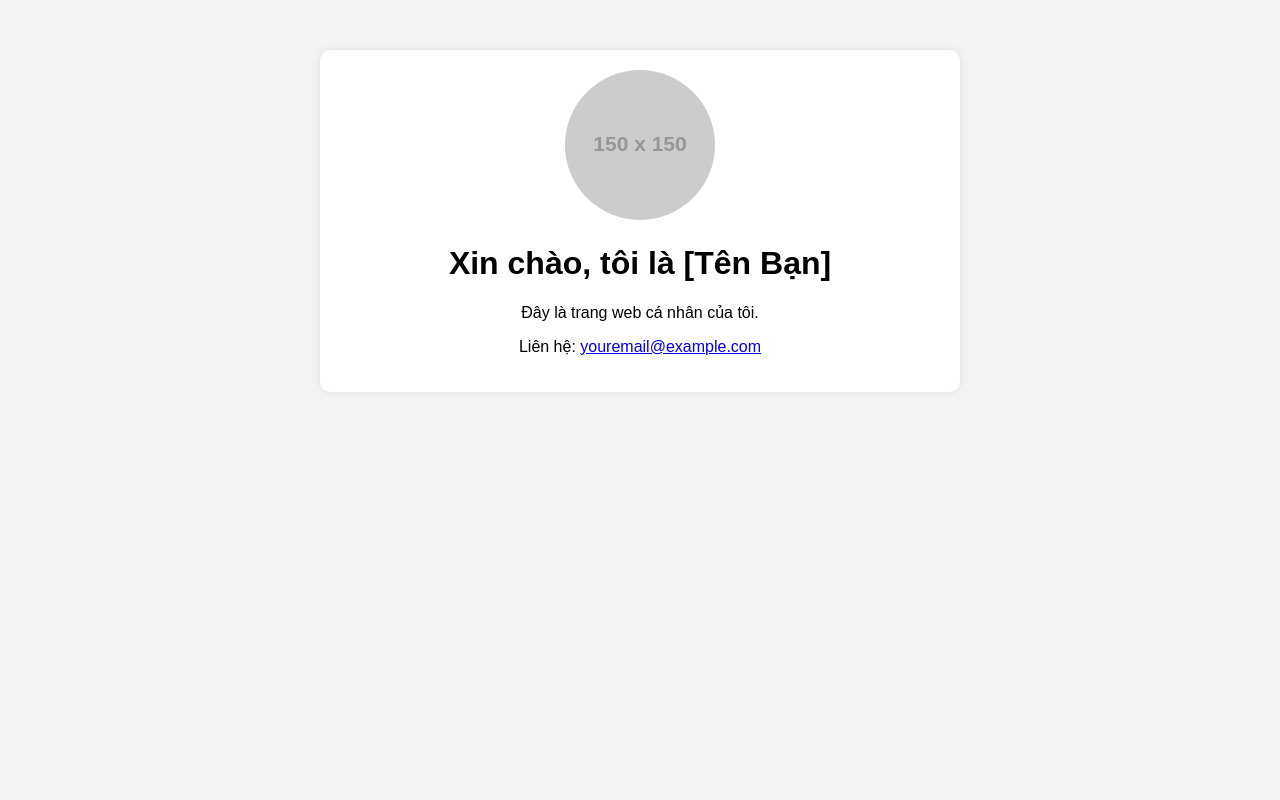
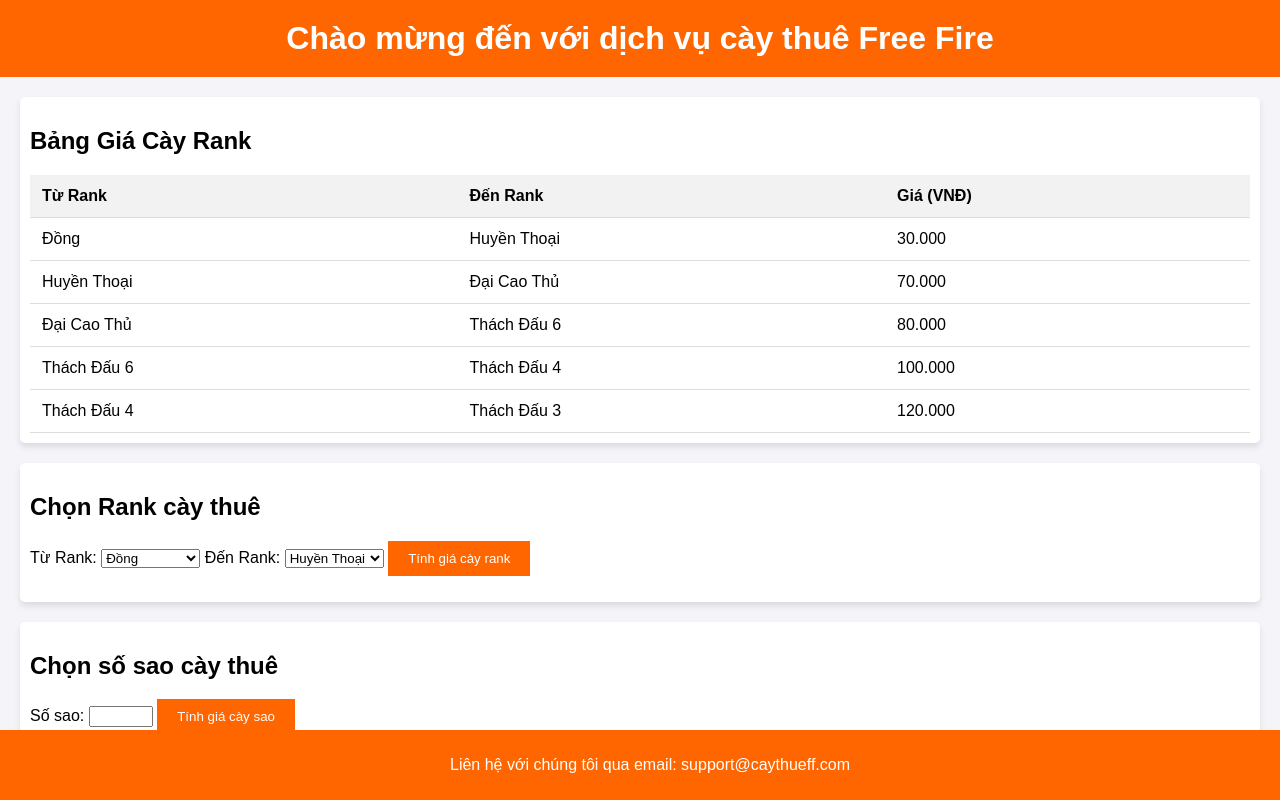
Before and after one commit to cacdai1234/cacdai1234.github.io, a plain HTML site: page index.html in a window 1280 px wide. Drawn offline with Linux system fonts and the light colour scheme; placeholder pictures from the web are drawn by us.

Commit message:
Add files via upload

```diff
--- a/index.html
+++ b/index.html
@@ -3,34 +3,91 @@
 <head>
     <meta charset="UTF-8">
     <meta name="viewport" content="width=device-width, initial-scale=1.0">
-    <title>Giới Thiệu Bản Thân</title>
-    <style>
-        body {
-            font-family: Arial, sans-serif;
-            text-align: center;
-            margin: 50px;
-            background-color: #f4f4f4;
-        }
-        .container {
-            max-width: 600px;
-            background: white;
-            padding: 20px;
-            border-radius: 10px;
-            box-shadow: 0px 0px 10px rgba(0, 0, 0, 0.1);
-            margin: auto;
-        }
-        img {
-            width: 150px;
-            border-radius: 50%;
-        }
-    </style>
+    <title>Cày Thuê Free Fire</title>
+    <link rel="stylesheet" href="styles.css">
 </head>
 <body>
-    <div class="container">
-        <img src="https://via.placeholder.com/150" alt="Ảnh đại diện">
-        <h1>Xin chào, tôi là [Tên Bạn]</h1>
-        <p>Đây là trang web cá nhân của tôi.</p>
-        <p>Liên hệ: <a href="mailto:youremail@example.com">youremail@example.com</a></p>
-    </div>
+    <header>
+        <h1>Chào mừng đến với dịch vụ cày thuê Free Fire</h1>
+    </header>
+
+    <section class="price-table">
+        <h2>Bảng Giá Cày Rank</h2>
+        <table>
+            <thead>
+                <tr>
+                    <th>Từ Rank</th>
+                    <th>Đến Rank</th>
+                    <th>Giá (VNĐ)</th>
+                </tr>
+            </thead>
+            <tbody>
+                <tr>
+                    <td>Đồng</td>
+                    <td>Huyền Thoại</td>
+                    <td>30.000</td>
+                </tr>
+                <tr>
+                    <td>Huyền Thoại</td>
+                    <td>Đại Cao Thủ</td>
+                    <td>70.000</td>
+                </tr>
+                <tr>
+                    <td>Đại Cao Thủ</td>
+                    <td>Thách Đấu 6</td>
+                    <td>80.000</td>
+                </tr>
+                <tr>
+                    <td>Thách Đấu 6</td>
+                    <td>Thách Đấu 4</td>
+                    <td>100.000</td>
+                </tr>
+                <tr>
+                    <td>Thách Đấu 4</td>
+                    <td>Thách Đấu 3</td>
+                    <td>120.000</td>
+                </tr>
+            </tbody>
+        </table>
+    </section>
+
+    <section class="rank-price">
+        <h2>Chọn Rank cày thuê</h2>
+        <label for="rank-from">Từ Rank:</label>
+        <select id="rank-from">
+            <option value="Đồng">Đồng</option>
+            <option value="Huyền Thoại">Huyền Thoại</option>
+            <option value="Đại Cao Thủ">Đại Cao Thủ</option>
+            <option value="Thách Đấu 6">Thách Đấu 6</option>
+            <option value="Thách Đấu 4">Thách Đấu 4</option>
+            <option value="Thách Đấu 3">Thách Đấu 3</option>
+        </select>
+
+        <label for="rank-to">Đến Rank:</label>
+        <select id="rank-to">
+            <option value="Huyền Thoại">Huyền Thoại</option>
+            <option value="Đại Cao Thủ">Đại Cao Thủ</option>
+            <option value="Thách Đấu 6">Thách Đấu 6</option>
+            <option value="Thách Đấu 4">Thách Đấu 4</option>
+            <option value="Thách Đấu 3">Thách Đấu 3</option>
+        </select>
+
+        <button id="calculate-rank-btn">Tính giá cày rank</button>
+        <p id="rank-price-display"></p>
+    </section>
+
+    <section class="sao-price">
+        <h2>Chọn số sao cày thuê</h2>
+        <label for="sao-input">Số sao:</label>
+        <input type="number" id="sao-input" min="0.5" max="2" step="0.5">
+        <button id="calculate-sao-btn">Tính giá cày sao</button>
+        <p id="price-display"></p>
+    </section>
+
+    <footer>
+        <p>Liên hệ với chúng tôi qua email: support@caythueff.com</p>
+    </footer>
+
+    <script src="script.js"></script>
 </body>
 </html>
--- /dev/null
+++ b/script.js
@@ -0,0 +1,49 @@
+// Hàm xử lý khi người dùng chọn dịch vụ cày sao
+function calculatePrice() {
+    const sao = parseFloat(document.getElementById("sao-input").value);
+    let price = 0;
+
+    if (sao === 2) {
+        price = 1500; // Giá cho 2 sao
+    } else if (sao === 1) {
+        price = 750; // Giá cho 1 sao
+    } else if (sao === 0.5) {
+        price = 375; // Giá cho 0.5 sao
+    } else {
+        alert("Vui lòng nhập số sao hợp lệ (0.5, 1 hoặc 2).");
+        return;
+    }
+
+    // Hiển thị giá tính toán
+    document.getElementById("price-display").innerHTML = `Giá cày sao: ${price} nghìn VNĐ`;
+}
+
+// Hàm xử lý bảng giá cày rank khi người dùng chọn
+function calculateRankPrice() {
+    const rankFrom = document.getElementById("rank-from").value;
+    const rankTo = document.getElementById("rank-to").value;
+    let price = 0;
+
+    // Tính giá dựa trên lựa chọn rank
+    if (rankFrom === "Đồng" && rankTo === "Huyền Thoại") {
+        price = 30; // 30 nghìn
+    } else if (rankFrom === "Huyền Thoại" && rankTo === "Đại Cao Thủ") {
+        price = 70; // 70 nghìn
+    } else if (rankFrom === "Đại Cao Thủ" && rankTo === "Thách Đấu 6") {
+        price = 80; // 80 nghìn
+    } else if (rankFrom === "Thách Đấu 6" && rankTo === "Thách Đấu 4") {
+        price = 100; // 100 nghìn
+    } else if (rankFrom === "Thách Đấu 4" && rankTo === "Thách Đấu 3") {
+        price = 120; // 120 nghìn
+    } else {
+        alert("Vui lòng chọn đúng cặp rank.");
+        return;
+    }
+
+    // Hiển thị giá tính toán
+    document.getElementById("rank-price-display").innerHTML = `Giá cày rank: ${price} nghìn VNĐ`;
+}
+
+// Event listeners cho form cày sao và cày rank
+document.getElementById("calculate-sao-btn").addEventListener("click", calculatePrice);
+document.getElementById("calculate-rank-btn").addEventListener("click", calculateRankPrice);
--- /dev/null
+++ b/styles.css
@@ -0,0 +1,62 @@
+body {
+    font-family: Arial, sans-serif;
+    background-color: #f4f4f9;
+    margin: 0;
+    padding: 0;
+}
+
+header {
+    background-color: #ff6600;
+    color: white;
+    padding: 20px;
+    text-align: center;
+}
+
+h1 {
+    margin: 0;
+}
+
+.price-table, .rank-price, .sao-price {
+    margin: 20px;
+    padding: 10px;
+    background-color: white;
+    border-radius: 5px;
+    box-shadow: 0 4px 6px rgba(0, 0, 0, 0.1);
+}
+
+table {
+    width: 100%;
+    border-collapse: collapse;
+}
+
+th, td {
+    padding: 12px;
+    text-align: left;
+    border-bottom: 1px solid #ddd;
+}
+
+th {
+    background-color: #f2f2f2;
+}
+
+button {
+    background-color: #ff6600;
+    color: white;
+    border: none;
+    padding: 10px 20px;
+    cursor: pointer;
+}
+
+button:hover {
+    background-color: #ff4500;
+}
+
+footer {
+    background-color: #ff6600;
+    color: white;
+    text-align: center;
+    padding: 10px;
+    position: fixed;
+    bottom: 0;
+    width: 100%;
+}
```
